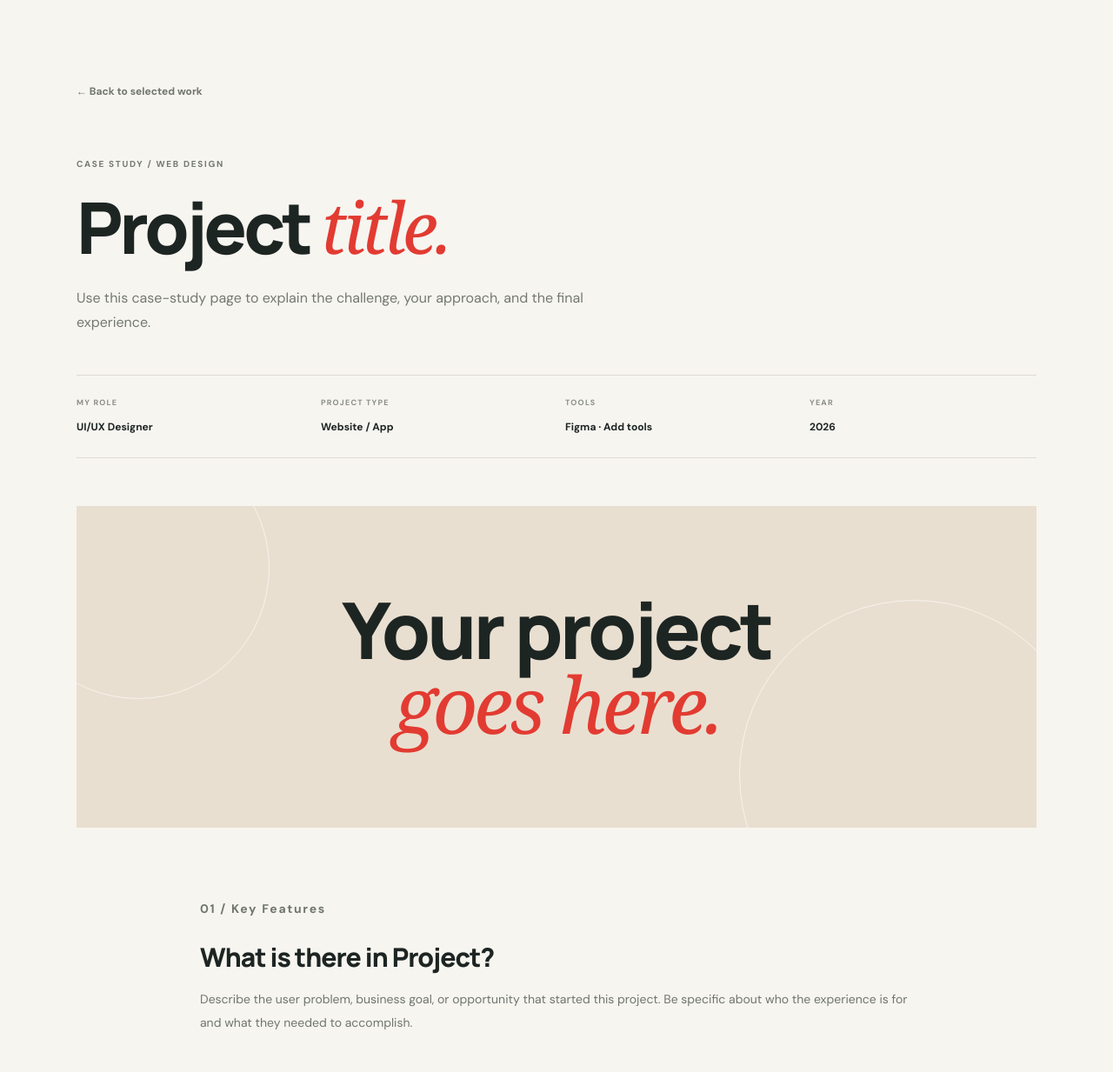
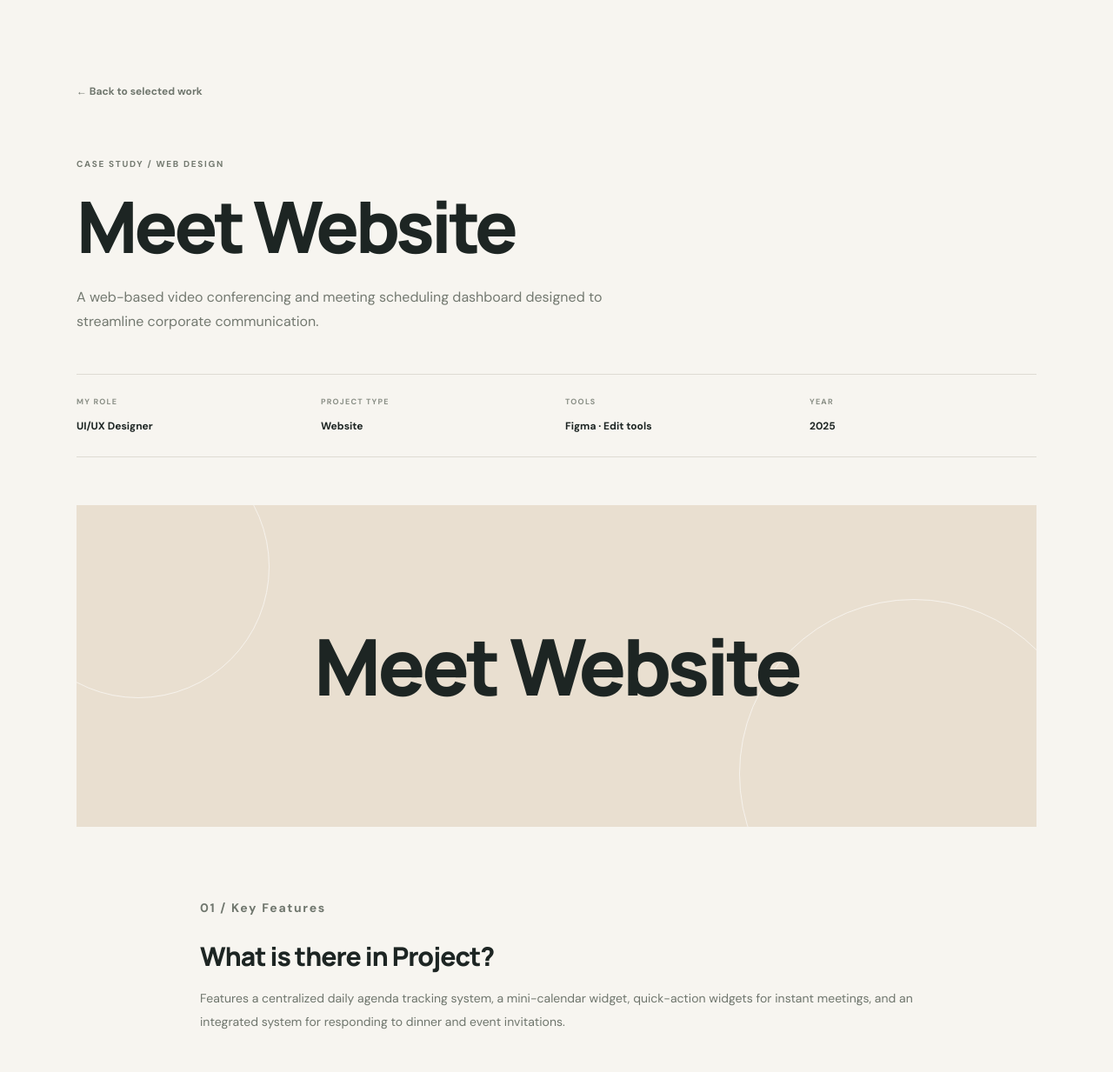
Before and after one commit to jaspreetkaur-source/my-porfolio, a plain HTML site: page project.html in a window 1280 px wide. Shown: the part 67-1300 px from the top of the page at 87% size. Drawn offline with Linux system fonts and the light colour scheme.

Commit message:
Update project.html

```diff
--- a/project.html
+++ b/project.html
@@ -26,7 +26,7 @@
 
     <!-- 01 .............. key features ---------- challenge -->
     <div class="case-block"><p class="eyebrow">01 / Key Features</p><h2>What is there in Project?</h2>
-      <p id="caseChallenge">Describe the user problem, business goal, or opportunity that started this project. Be specific about who the experience is for and what they needed to accomplish.</p>
+      <p id="caseChallenge"></p>
     </div>
     <!-- end -->
 
@@ -92,20 +92,19 @@ const projects = {
                   approach:"",
                   solution:"",
                   reflection:`Employs a sage green and minimalist palette to establish a professional, numbers-first environment that emphasizes data scannability.`},
-
- // "meet-website": {kicker:"CASE STUDY / WEB DESIGN",
-      //             title:"Meet Website",
-     //              intro:" A web-based video conferencing and meeting scheduling dashboard designed to streamline corporate communication.",
-     //              role:"UI/UX Designer",
-    //               type:"Website",
-     //              tools:"Figma · Edit tools",
-      //             year:"2025",
-       //            cover:"Meet Website",
-      //             outcomeImage: "snap1.JPG",
-      //             challenge:"Features a centralized daily agenda tracking system, a mini-calendar widget, quick-action widgets for instant meetings, and an integrated system for responding to dinner and event invitations.",
-     //              approach:"xxxxxxxxxxxxxxxxxxxxxxxxxxxxxx",
-      //             solution:"xxxxxxxxxxxxxxxxxxxxxxxxxx",
-     //              reflection:" Uses a modern, clean grid system with a soft pastel purple accent palette to build an organized and approachable interface for busy corporate professionals."},
+  "meet-website": {kicker:"CASE STUDY / WEB DESIGN",
+                   title:"Meet Website",
+                   intro:" A web-based video conferencing and meeting scheduling dashboard designed to streamline corporate communication.",
+                   role:"UI/UX Designer",
+                   type:"Website",
+                   tools:"Figma · Edit tools",
+                   year:"2025",
+                   cover:"Meet Website",
+                   outcomeImage: "snap1.JPG",
+                   challenge:"Features a centralized daily agenda tracking system, a mini-calendar widget, quick-action widgets for instant meetings, and an integrated system for responding to dinner and event invitations.",
+                   approach:"xxxxxxxxxxxxxxxxxxxxxxxxxxxxxx",
+                   solution:"xxxxxxxxxxxxxxxxxxxxxxxxxx",
+                   reflection:" Uses a modern, clean grid system with a soft pastel purple accent palette to build an organized and approachable interface for busy corporate professionals."},
   "ride-it-app": {kicker:"CASE STUDY / MOBILE APP",
                   title:"Ride It App",
                   intro:"",
```
Lines whose indentation alone changed are shown as unchanged.
